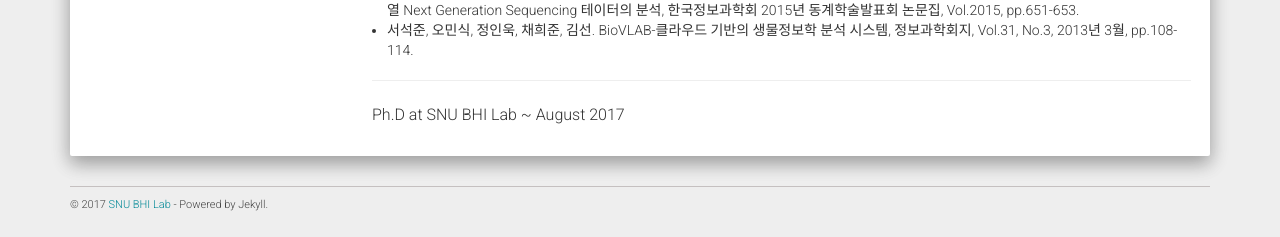
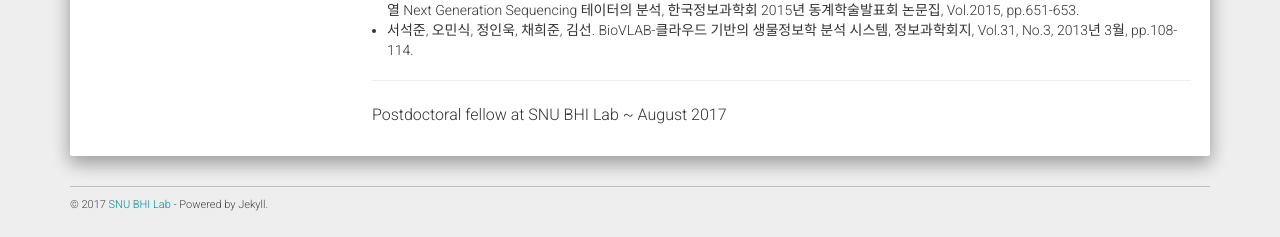
Before and after one commit to solanoon/bhi-kimlab.github.io, a Jekyll site: the page built from _members/inuk_jung.md, in a window 1280 px wide. Shown: the part 946-1183 px from the top of the page. Built offline with Jekyll 4.4.1, drawn with Linux system fonts in a browser that asks for light colours; nearby versions of some CDN libraries.

Commit message:
Update inuk_jung.md

```diff
--- a/_members/inuk_jung.md
+++ b/_members/inuk_jung.md
@@ -7,4 +7,4 @@ img: "inuk_jung.jpg"
 summary: "Ph.D at SNU BHI Lab"
 contact: "-"
 ---
-Ph.D at SNU BHI Lab ~ August 2017
+Postdoctoral fellow at SNU BHI Lab ~ August 2017
```
